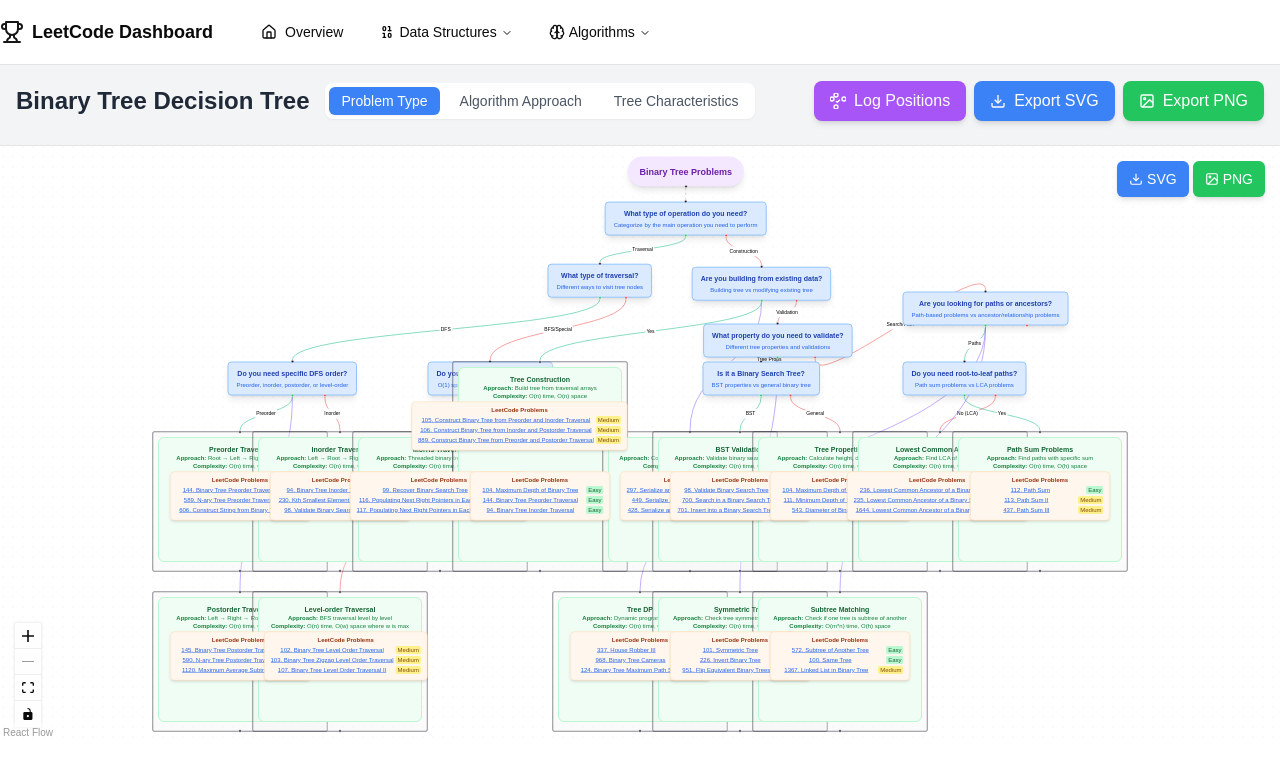
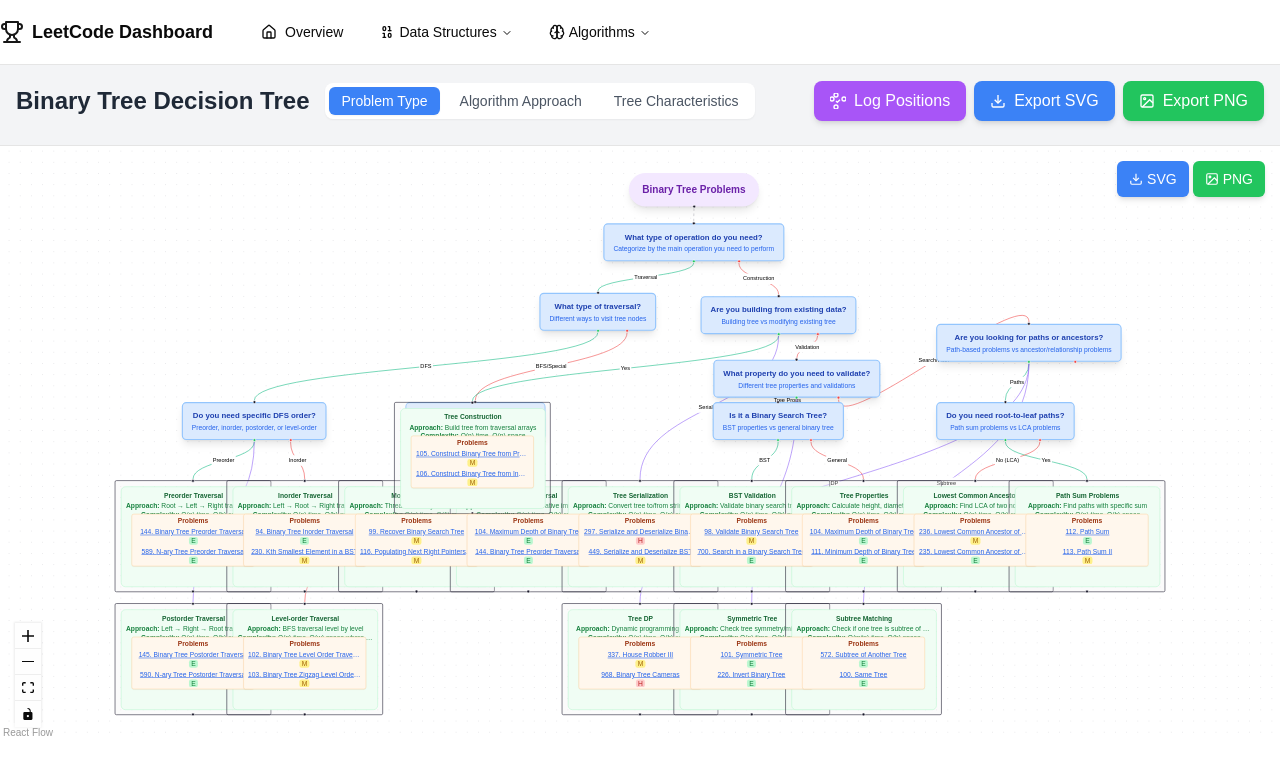
Before and after one commit to Windsooon/codepro, a Next.js app: page /tree in a window 1280 px wide. Shown: the top 774 px of the page. Built offline with nearby package versions, Linux system fonts and the light colour scheme.

Commit message:
Refactor tree page UI: Compact design, improved readability, truncated content
Co-authored-by: wiwindson <wiwindson@gmail.com>

```diff
--- a/app/tree/page.tsx
+++ b/app/tree/page.tsx
@@ -60,16 +60,16 @@ const LeafNode = ({ data }) => {
 // Group Node Component (combines technique + problems)
 const GroupNode = ({ data }) => {
   return (
-    <div className="bg-green-50 border-2 border-green-200 rounded-xl p-3" style={{ minWidth: 320, minHeight: 250 }}>
-      <Handle type="target" position={Position.Top} className="w-3 h-3" />
-      <div className="text-center mb-2">
-        <div className="text-sm font-bold text-green-800">{data.technique}</div>
-        <div className="text-xs text-green-700">
-          <div><strong>Approach:</strong> {data.approach}</div>
-          <div><strong>Complexity:</strong> {data.complexity}</div>
+    <div className="bg-green-50 border border-green-200 rounded-lg p-2" style={{ minWidth: 260, minHeight: 180 }}>
+      <Handle type="target" position={Position.Top} className="w-2 h-2" />
+      <div className="text-center mb-1">
+        <div className="text-xs font-bold text-green-800 leading-tight">{data.technique}</div>
+        <div className="text-xs text-green-700 mt-1 leading-tight">
+          <div className="truncate"><strong>Approach:</strong> {data.approach}</div>
+          <div className="truncate"><strong>Complexity:</strong> {data.complexity}</div>
         </div>
       </div>
-      <Handle type="source" position={Position.Bottom} className="w-3 h-3" />
+      <Handle type="source" position={Position.Bottom} className="w-2 h-2" />
     </div>
   )
 }
@@ -77,30 +77,34 @@ const GroupNode = ({ data }) => {
 // Problem Node Component (child nodes)
 const ProblemNode = ({ data }) => {
   return (
-    <div className="px-3 py-2 shadow-md rounded-lg bg-orange-50 border border-orange-200 min-w-[280px]">
+    <div className="px-2 py-1 shadow-sm rounded bg-orange-50 border border-orange-200 min-w-[220px] max-w-[220px]">
       <div className="text-center">
-        <div className="text-xs font-bold text-orange-800 mb-1">LeetCode Problems</div>
+        <div className="text-xs font-semibold text-orange-800 mb-1">Problems</div>
         <div className="text-xs text-orange-600">
-          <div className="max-h-24 overflow-y-auto">
-            {data.problems.slice(0, 3).map((problem, index) => (
-              <div key={index} className="mb-1 flex justify-between">
+          <div className="max-h-16 overflow-y-auto">
+            {data.problems.slice(0, 2).map((problem, index) => (
+              <div key={index} className="mb-1">
                 <a
                   href={problem.url}
                   target="_blank"
                   rel="noopener noreferrer"
-                  className="text-blue-600 hover:text-blue-800 underline flex-1 text-xs"
+                  className="text-blue-600 hover:text-blue-800 underline block text-xs leading-tight truncate"
+                  title={`${problem.number}. ${problem.title}`}
                 >
                   {problem.number}. {problem.title}
                 </a>
-                <span className={`text-xs px-1 rounded ml-1 ${
-                  problem.difficulty === 'Easy' ? 'bg-green-200 text-green-800' :
-                  problem.difficulty === 'Medium' ? 'bg-yellow-200 text-yellow-800' :
-                  'bg-red-200 text-red-800'
+                <span className={`text-xs px-1 rounded ${
+                  problem.difficulty === 'Easy' ? 'bg-green-200 text-green-700' :
+                  problem.difficulty === 'Medium' ? 'bg-yellow-200 text-yellow-700' :
+                  'bg-red-200 text-red-700'
                 }`}>
-                  {problem.difficulty}
+                  {problem.difficulty[0]}
                 </span>
               </div>
             ))}
+            {data.problems.length > 2 && (
+              <div className="text-xs text-gray-500 italic">+{data.problems.length - 2} more</div>
+            )}
           </div>
         </div>
       </div>
@@ -403,8 +407,8 @@ const problemTypeData = {
     {
       id: 'group1',
       type: 'group',
-      position: { x: -50, y: 600 },
-      style: { width: 350, height: 280 },
+      position: { x: -20, y: 600 },
+      style: { width: 280, height: 200 },
       data: {
         technique: 'Preorder Traversal',
         approach: 'Root → Left → Right traversal order',
@@ -416,8 +420,8 @@ const problemTypeData = {
     {
       id: 'group2',
       type: 'group',
-      position: { x: 150, y: 600 },
-      style: { width: 350, height: 280 },
+      position: { x: 180, y: 600 },
+      style: { width: 280, height: 200 },
       data: {
         technique: 'Inorder Traversal',
         approach: 'Left → Root → Right traversal order',
@@ -429,8 +433,8 @@ const problemTypeData = {
     {
       id: 'group3',
       type: 'group',
-      position: { x: -50, y: 920 },
-      style: { width: 350, height: 280 },
+      position: { x: -20, y: 820 },
+      style: { width: 280, height: 200 },
       data: {
         technique: 'Postorder Traversal',
         approach: 'Left → Right → Root traversal order',
@@ -442,8 +446,8 @@ const problemTypeData = {
     {
       id: 'group4',
       type: 'group',
-      position: { x: 150, y: 920 },
-      style: { width: 350, height: 280 },
+      position: { x: 180, y: 820 },
+      style: { width: 280, height: 200 },
       data: {
         technique: 'Level-order Traversal',
         approach: 'BFS traversal level by level',
@@ -455,8 +459,8 @@ const problemTypeData = {
     {
       id: 'group5',
       type: 'group',
-      position: { x: 350, y: 600 },
-      style: { width: 350, height: 280 },
+      position: { x: 380, y: 600 },
+      style: { width: 280, height: 200 },
       data: {
         technique: 'Morris Traversal',
         approach: 'Threaded binary tree for O(1) space',
@@ -468,8 +472,8 @@ const problemTypeData = {
     {
       id: 'group6',
       type: 'group',
-      position: { x: 550, y: 600 },
-      style: { width: 350, height: 280 },
+      position: { x: 580, y: 600 },
+      style: { width: 280, height: 200 },
       data: {
         technique: 'Iterative Traversal',
         approach: 'Stack-based iterative implementation',
@@ -481,8 +485,8 @@ const problemTypeData = {
     {
       id: 'group7',
       type: 'group',
-      position: { x: 550, y: 460 },
-      style: { width: 350, height: 280 },
+      position: { x: 480, y: 460 },
+      style: { width: 280, height: 200 },
       data: {
         technique: 'Tree Construction',
         approach: 'Build tree from traversal arrays',
@@ -494,8 +498,8 @@ const problemTypeData = {
     {
       id: 'group8',
       type: 'group',
-      position: { x: 850, y: 600 },
-      style: { width: 350, height: 280 },
+      position: { x: 780, y: 600 },
+      style: { width: 280, height: 200 },
       data: {
         technique: 'Tree Serialization',
         approach: 'Convert tree to/from string representation',
@@ -507,8 +511,8 @@ const problemTypeData = {
     {
       id: 'group9',
       type: 'group',
-      position: { x: 950, y: 600 },
-      style: { width: 350, height: 280 },
+      position: { x: 980, y: 600 },
+      style: { width: 280, height: 200 },
       data: {
         technique: 'BST Validation',
         approach: 'Validate binary search tree properties',
@@ -520,8 +524,8 @@ const problemTypeData = {
     {
       id: 'group10',
       type: 'group',
-      position: { x: 1150, y: 600 },
-      style: { width: 350, height: 280 },
+      position: { x: 1180, y: 600 },
+      style: { width: 280, height: 200 },
       data: {
         technique: 'Tree Properties',
         approach: 'Calculate height, diameter, balance',
@@ -533,8 +537,8 @@ const problemTypeData = {
     {
       id: 'group11',
       type: 'group',
-      position: { x: 1350, y: 600 },
-      style: { width: 350, height: 280 },
+      position: { x: 1380, y: 600 },
+      style: { width: 280, height: 200 },
       data: {
         technique: 'Lowest Common Ancestor',
         approach: 'Find LCA of two nodes',
@@ -546,8 +550,8 @@ const problemTypeData = {
     {
       id: 'group12',
       type: 'group',
-      position: { x: 1550, y: 600 },
-      style: { width: 350, height: 280 },
+      position: { x: 1580, y: 600 },
+      style: { width: 280, height: 200 },
       data: {
         technique: 'Path Sum Problems',
         approach: 'Find paths with specific sum',
@@ -559,8 +563,8 @@ const problemTypeData = {
     {
       id: 'group13',
       type: 'group',
-      position: { x: 750, y: 920 },
-      style: { width: 350, height: 280 },
+      position: { x: 780, y: 820 },
+      style: { width: 280, height: 200 },
       data: {
         technique: 'Tree DP',
         approach: 'Dynamic programming on trees',
@@ -572,8 +576,8 @@ const problemTypeData = {
     {
       id: 'group14',
       type: 'group',
-      position: { x: 950, y: 920 },
-      style: { width: 350, height: 280 },
+      position: { x: 980, y: 820 },
+      style: { width: 280, height: 200 },
       data: {
         technique: 'Symmetric Tree',
         approach: 'Check tree symmetry/mirror properties',
@@ -585,8 +589,8 @@ const problemTypeData = {
     {
       id: 'group15',
       type: 'group',
-      position: { x: 1150, y: 920 },
-      style: { width: 350, height: 280 },
+      position: { x: 1180, y: 820 },
+      style: { width: 280, height: 200 },
       data: {
         technique: 'Subtree Matching',
         approach: 'Check if one tree is subtree of another',
@@ -599,7 +603,7 @@ const problemTypeData = {
     {
       id: 'problems1',
       type: 'problem',
-      position: { x: 35, y: 80 },
+      position: { x: 30, y: 60 },
       parentId: 'group1',
       extent: 'parent',
       data: {
@@ -615,7 +619,7 @@ const problemTypeData = {
     {
       id: 'problems2',
       type: 'problem',
-      position: { x: 35, y: 80 },
+      position: { x: 30, y: 60 },
       parentId: 'group2',
       extent: 'parent',
       data: {
@@ -631,7 +635,7 @@ const problemTypeData = {
     {
       id: 'problems3',
       type: 'problem',
-      position: { x: 35, y: 80 },
+      position: { x: 30, y: 60 },
       parentId: 'group3',
       extent: 'parent',
       data: {
@@ -647,7 +651,7 @@ const problemTypeData = {
     {
       id: 'problems4',
       type: 'problem',
-      position: { x: 35, y: 80 },
+      position: { x: 30, y: 60 },
       parentId: 'group4',
       extent: 'parent',
       data: {
@@ -663,7 +667,7 @@ const problemTypeData = {
     {
       id: 'problems5',
       type: 'problem',
-      position: { x: 35, y: 80 },
+      position: { x: 30, y: 60 },
       parentId: 'group5',
       extent: 'parent',
       data: {
@@ -679,7 +683,7 @@ const problemTypeData = {
     {
       id: 'problems6',
       type: 'problem',
-      position: { x: 35, y: 80 },
+      position: { x: 30, y: 60 },
       parentId: 'group6',
       extent: 'parent',
       data: {
@@ -695,7 +699,7 @@ const problemTypeData = {
     {
       id: 'problems7',
       type: 'problem',
-      position: { x: 35, y: 80 },
+      position: { x: 30, y: 60 },
       parentId: 'group7',
       extent: 'parent',
       data: {
@@ -711,7 +715,7 @@ const problemTypeData = {
     {
       id: 'problems8',
       type: 'problem',
-      position: { x: 35, y: 80 },
+      position: { x: 30, y: 60 },
       parentId: 'group8',
       extent: 'parent',
       data: {
@@ -727,7 +731,7 @@ const problemTypeData = {
     {
       id: 'problems9',
       type: 'problem',
-      position: { x: 35, y: 80 },
+      position: { x: 30, y: 60 },
       parentId: 'group9',
       extent: 'parent',
       data: {
@@ -743,7 +747,7 @@ const problemTypeData = {
     {
       id: 'problems10',
       type: 'problem',
-      position: { x: 35, y: 80 },
+      position: { x: 30, y: 60 },
       parentId: 'group10',
       extent: 'parent',
       data: {
@@ -759,7 +763,7 @@ const problemTypeData = {
     {
       id: 'problems11',
       type: 'problem',
-      position: { x: 35, y: 80 },
+      position: { x: 30, y: 60 },
       parentId: 'group11',
       extent: 'parent',
       data: {
@@ -775,7 +779,7 @@ const problemTypeData = {
     {
       id: 'problems12',
       type: 'problem',
-      position: { x: 35, y: 80 },
+      position: { x: 30, y: 60 },
       parentId: 'group12',
       extent: 'parent',
       data: {
@@ -791,7 +795,7 @@ const problemTypeData = {
     {
       id: 'problems13',
       type: 'problem',
-      position: { x: 35, y: 80 },
+      position: { x: 30, y: 60 },
       parentId: 'group13',
       extent: 'parent',
       data: {
@@ -807,7 +811,7 @@ const problemTypeData = {
     {
       id: 'problems14',
       type: 'problem',
-      position: { x: 35, y: 80 },
+      position: { x: 30, y: 60 },
       parentId: 'group14',
       extent: 'parent',
       data: {
@@ -823,7 +827,7 @@ const problemTypeData = {
     {
       id: 'problems15',
       type: 'problem',
-      position: { x: 35, y: 80 },
+      position: { x: 30, y: 60 },
       parentId: 'group15',
       extent: 'parent',
       data: {
```
